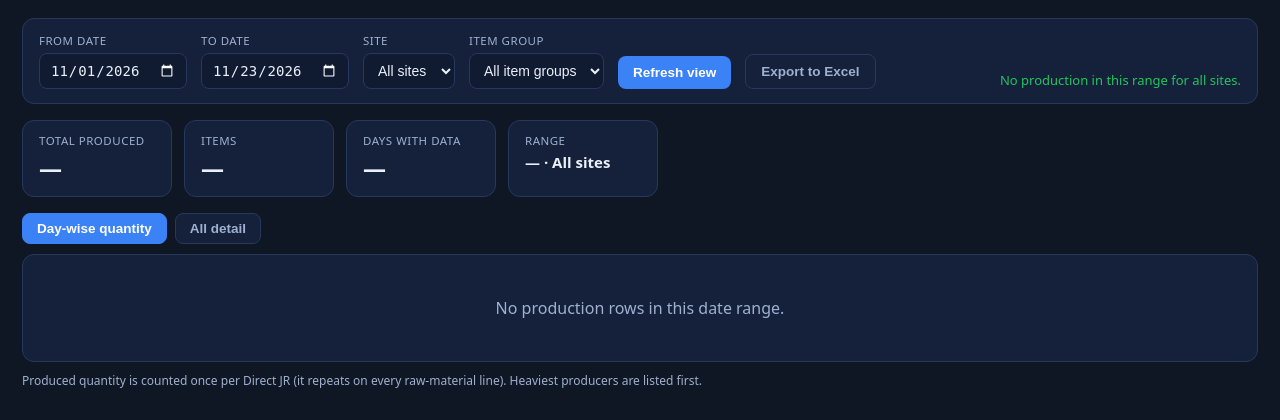
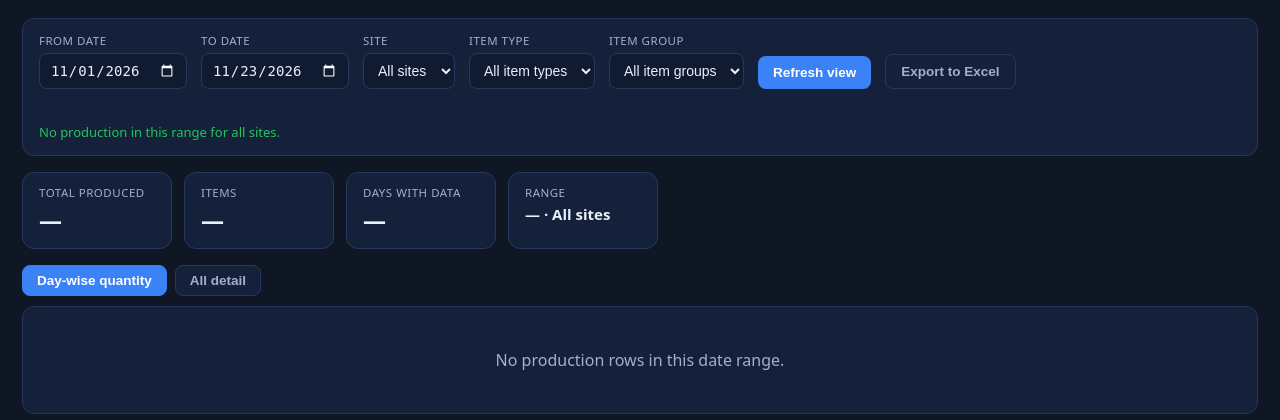
Before and after one commit to automation353/dpr_dashboard, a Django app: page / in a window 1280 px wide. Shown: the part 80-500 px from the top of the page. Run offline with Django 5.2, Linux system fonts and the light colour scheme; data that the repository does not hold is empty.

Commit message:
Add Item type filter (Finished Goods, Semi-finished Goods, ...)
- /api/data?type= filters the pivot and returns item_types; the item group list then
  shows only that type's groups (changing the type resets the group)
- Excel export accepts type (filename + no-match message include it)

Co-Authored-By: Claude Opus 5.5 <noreply@anthropic.com>

```diff
--- a/dashboard/sheet_reader.py
+++ b/dashboard/sheet_reader.py
@@ -215,7 +215,8 @@ def _fetch_production_agg(from_iso, to_iso, timeout=60, site=None):
     return resp.json().get('data') or []
 
 
-def read_dpr_rows(from_iso=None, to_iso=None, timeout=30, site=None, item_group=None):
+def read_dpr_rows(from_iso=None, to_iso=None, timeout=30, site=None, item_group=None,
+                  item_type=None):
     """Return the item x date pivot for [from_iso, to_iso] (ISO dates or None).
 
     The totals are computed in the database (data API /agg/production), so any
@@ -243,8 +244,10 @@ def read_dpr_rows(from_iso=None, to_iso=None, timeout=30, site=None, item_group=
 
     agg = {}            # erp_code -> {"fg": str, "fg_date": iso, "by_date": {iso: qty}, "total": qty}
     counted = 0
-    groups = {}         # item group -> {"description", "items": set(), "total"} (before the group filter)
+    types = {}          # item type -> {"items": set(), "total"} (before any item filter)
+    groups = {}         # item group -> {"description", "items": set(), "total"} (after the type filter)
     want = (item_group or '').strip().upper()
+    want_type = (item_type or '').strip().upper()
     for r in recs:
         iso = _to_iso(r.get('date'))
         erp = str(r.get('erp_code') or '').strip().upper()   # same normalisation as before
@@ -253,6 +256,12 @@ def read_dpr_rows(from_iso=None, to_iso=None, timeout=30, site=None, item_group=
         if (from_iso and iso < from_iso) or (to_iso and iso > to_iso):
             continue
         qty = _num(r.get('produced_qty'))
+        typ = str(r.get('item_type') or '').strip()
+        t = types.setdefault(typ, {'items': set(), 'total': 0.0})
+        t['items'].add(erp)
+        t['total'] += qty
+        if want_type and typ.upper() != want_type:
+            continue
         grp = str(r.get('item_group') or '').strip()
         g = groups.setdefault(grp, {'description': str(r.get('item_group_description') or '').strip(),
                                     'items': set(), 'total': 0.0})
@@ -262,7 +271,7 @@ def read_dpr_rows(from_iso=None, to_iso=None, timeout=30, site=None, item_group=
             continue
         fg = str(r.get('finished_item_code') or '').strip()
         slot = agg.setdefault(erp, {'fg': '', 'fg_date': '', 'by_date': {}, 'total': 0.0,
-                                    'group': grp})
+                                    'group': grp, 'type': typ})
         if fg and (not slot['fg'] or iso < slot['fg_date']):   # FG code of the earliest day
             slot['fg'], slot['fg_date'] = fg, iso
         slot['by_date'][iso] = slot['by_date'].get(iso, 0.0) + qty
@@ -279,6 +288,7 @@ def read_dpr_rows(from_iso=None, to_iso=None, timeout=30, site=None, item_group=
             'erp_code': erp,
             'fg_item_code': v['fg'],
             'item_group': v['group'],
+            'item_type': v['type'],
             'by_date': {d: round(v['by_date'].get(d, 0.0), 3) for d in dates},
             'total': round(v['total'], 3),
         })
@@ -294,6 +304,10 @@ def read_dpr_rows(from_iso=None, to_iso=None, timeout=30, site=None, item_group=
         'row_count': counted,
         'columns': cols,
         'item_group': item_group or None,
+        'item_type': item_type or None,
+        # every item type in this range/site (for the Item type dropdown), largest first
+        'item_types': [{'type': k, 'items': len(v['items']), 'total': round(v['total'], 3)}
+                       for k, v in sorted(types.items(), key=lambda kv: -kv[1]['total']) if k],
         # every group in this range/site (for the Item group dropdown), largest first
         'item_groups': [{'group': k, 'description': v['description'], 'items': len(v['items']),
                          'total': round(v['total'], 3)}
@@ -471,6 +485,7 @@ def _empty(error=None, columns=None):
         'row_count': 0,
         'columns': columns or {},
         'item_groups': [],
+        'item_types': [],
         'error': error,
     }
 
--- a/dashboard/templates/dashboard/index.html
+++ b/dashboard/templates/dashboard/index.html
@@ -150,6 +150,12 @@
       </select>
     </div>
     <div class="field">
+      <label for="itype">Item type</label>
+      <select id="itype" title="Finished Goods, Semi-finished Goods, ...">
+        <option value="">All item types</option>
+      </select>
+    </div>
+    <div class="field">
       <label for="group">Item group</label>
       <select id="group" title="Show one item group, or all groups">
         <option value="">All item groups</option>
@@ -197,8 +203,21 @@
 (function () {
   const $ = (id) => document.getElementById(id);
   const fromEl = $('from'), toEl = $('to'), siteEl = $('site'), statusEl = $('status');
-  const groupEl = $('group');
-  const siteLabel = () => (siteEl.value || 'all sites') + (groupEl.value ? `, item group ${groupEl.value}` : '');
+  const groupEl = $('group'), typeEl = $('itype');
+  const siteLabel = () => (siteEl.value || 'all sites') + (typeEl.value ? `, ${typeEl.value}` : '')
+    + (groupEl.value ? `, item group ${groupEl.value}` : '');
+  function fillTypes(list) {
+    const keep = typeEl.value;
+    const opts = ['<option value="">All item types</option>'];
+    let found = false;
+    for (const t of (list || [])) {
+      if (t.type === keep) found = true;
+      opts.push(`<option value="${esc(t.type)}">${esc(t.type)} (${t.items} items)</option>`);
+    }
+    if (keep && !found) opts.push(`<option value="${esc(keep)}">${esc(keep)} (no production here)</option>`);
+    typeEl.innerHTML = opts.join('');
+    typeEl.value = keep;
+  }
   // Item group options come with each day-wise load (the groups produced in that range/site).
   function fillGroups(list) {
     const keep = groupEl.value;
@@ -246,7 +265,8 @@
     $('tItems').textContent = items.length.toLocaleString('en-IN');
     $('tDays').textContent = dates.length.toLocaleString('en-IN');
     $('tRange').textContent = (dates.length ? `${shortDate(dates[0])} – ${shortDate(dates[dates.length - 1])}` : '—')
-      + ` · ${siteEl.value || 'All sites'}` + (withGroup && groupEl.value ? ` · ${groupEl.value}` : '');
+      + ` · ${siteEl.value || 'All sites'}` + (withGroup && typeEl.value ? ` · ${typeEl.value}` : '')
+      + (withGroup && groupEl.value ? ` · ${groupEl.value}` : '');
   }
 
   // All Details pages hold 500 rows, so its tiles come from the same database totals as
@@ -377,7 +397,7 @@
       await tiles;
       setStatus(`${data.total.toLocaleString('en-IN')} detail row(s) in this range (${siteEl.value || 'all sites'}) — ` +
                 `showing ${data.page_size.toLocaleString('en-IN')} per page.` +
-                (groupEl.value ? ' Item group filter is not applied here yet: All Details shows every group (Day-wise and Excel export are filtered).' : ''), 'ok');
+                ((groupEl.value || typeEl.value) ? ' Item type / group filters are not applied here yet: All Details shows every item (Day-wise and Excel export are filtered).' : ''), 'ok');
     } catch (e) {
       renderEmpty('Network error.');
       setStatus(String(e), 'err');
@@ -395,6 +415,7 @@
       if (toEl.value) u.searchParams.set('to', toEl.value);
       if (siteEl.value) u.searchParams.set('site', siteEl.value);
       if (groupEl.value) u.searchParams.set('group', groupEl.value);
+      if (typeEl.value) u.searchParams.set('type', typeEl.value);
       const r = await fetch(u);
       const data = await r.json();
       if (!r.ok || !data.ok) {
@@ -402,6 +423,7 @@
         setStatus(data.error || ('HTTP ' + r.status), 'err');
         return;
       }
+      fillTypes(data.item_types);
       fillGroups(data.item_groups);
       render(data);
       const across = data.has_dates ? ` across ${data.dates.length} day(s)` : ' (month totals — no date column yet)';
@@ -521,7 +543,7 @@
     try {
       const r = await fetch('/api/export/start', {
         method: 'POST', headers: { 'Content-Type': 'application/json' },
-        body: JSON.stringify({ from: fromEl.value, to: toEl.value, site: siteEl.value, group: groupEl.value }),
+        body: JSON.stringify({ from: fromEl.value, to: toEl.value, site: siteEl.value, group: groupEl.value, type: typeEl.value }),
       });
       const job = await r.json();
       if (!r.ok || !job.ok) { setStatus(job.error || ('HTTP ' + r.status), 'err'); exportBtn.disabled = false; return; }
@@ -544,8 +566,8 @@
         if (exportCancelling) { setStatus('Cancelling export…', 'ok'); continue; }
         const pct = s.total ? Math.floor(100 * s.rows / s.total) : 0;
         setStatus(s.state === 'saving' ? 'Preparing Excel: saving file…'
-          : s.item_group
-            ? `Preparing Excel (${s.item_group}): checked ${(s.scanned || 0).toLocaleString('en-IN')} of ${s.total.toLocaleString('en-IN')} lines (${Math.floor(100 * (s.scanned || 0) / (s.total || 1))}%), ${s.rows.toLocaleString('en-IN')} in this group… you can keep using the dashboard.`
+          : (s.item_group || s.item_type)
+            ? `Preparing Excel (${[s.item_type, s.item_group].filter(Boolean).join(', ')}): checked ${(s.scanned || 0).toLocaleString('en-IN')} of ${s.total.toLocaleString('en-IN')} lines (${Math.floor(100 * (s.scanned || 0) / (s.total || 1))}%), ${s.rows.toLocaleString('en-IN')} in this group… you can keep using the dashboard.`
             : `Preparing Excel: ${s.rows.toLocaleString('en-IN')} of ${s.total.toLocaleString('en-IN')} rows (${pct}%)… you can keep using the dashboard.`, 'ok');
       }
     } catch (e) {
@@ -560,6 +582,8 @@
   pullBtn.addEventListener('click', pull);
   siteEl.addEventListener('change', () => { detailPage = 1; loadView(); });
   groupEl.addEventListener('change', () => { detailPage = 1; loadView(); });
+  // a new type has its own groups: start from all groups of that type
+  typeEl.addEventListener('change', () => { detailPage = 1; groupEl.value = ''; loadView(); });
   $('segGrid').addEventListener('click', () => setView('grid'));
   $('segDetail').addEventListener('click', () => setView('detail'));
   loadData();
--- a/dashboard/views.py
+++ b/dashboard/views.py
@@ -49,7 +49,7 @@ def _site(value):
 
 
 def _group(value):
-    """Item group filter: free text from the dropdown ('' = all groups)."""
+    """Item group / item type filter: free text from a dropdown ('' = all)."""
     return str(value or '').strip()[:100] or None
 
 
@@ -66,7 +66,8 @@ def api_data(request):
     to_iso = _iso(request.GET.get('to'))
     site = _site(request.GET.get('site'))
     data = read_dpr_rows(from_iso=from_iso or None, to_iso=to_iso or None, site=site,
-                         item_group=_group(request.GET.get('group')))
+                         item_group=_group(request.GET.get('group')),
+                         item_type=_group(request.GET.get('type')))
     data['site'] = site or 'ALL'
     status = 200 if data.get('ok') else 502
     return JsonResponse(data, status=status)
@@ -114,7 +115,8 @@ def api_export_start(request):
                             status=400)
     try:
         code, payload = exporter.start_job(from_iso, to_iso, site=_site(body.get('site')),
-                                          item_group=_group(body.get('group')))
+                                          item_group=_group(body.get('group')),
+                                          item_type=_group(body.get('type')))
     except Exception as exc:                        # noqa: BLE001
         log.exception('could not start export')
         return JsonResponse({'ok': False, 'error': api_error_message(exc)}, status=502)
@@ -126,7 +128,7 @@ def api_export_status(request):
     if not meta:
         return JsonResponse({'ok': False, 'error': 'unknown export'}, status=404)
     return JsonResponse({'ok': True, **{k: meta.get(k) for k in
-                         ('id', 'state', 'rows', 'scanned', 'total', 'from', 'to', 'site', 'item_group',
+                         ('id', 'state', 'rows', 'scanned', 'total', 'from', 'to', 'site', 'item_group', 'item_type',
                           'name', 'size', 'error')}})
 
 
```
Also changed, not shown: dashboard/exporter.py (+18 -10 lines), README.md.
